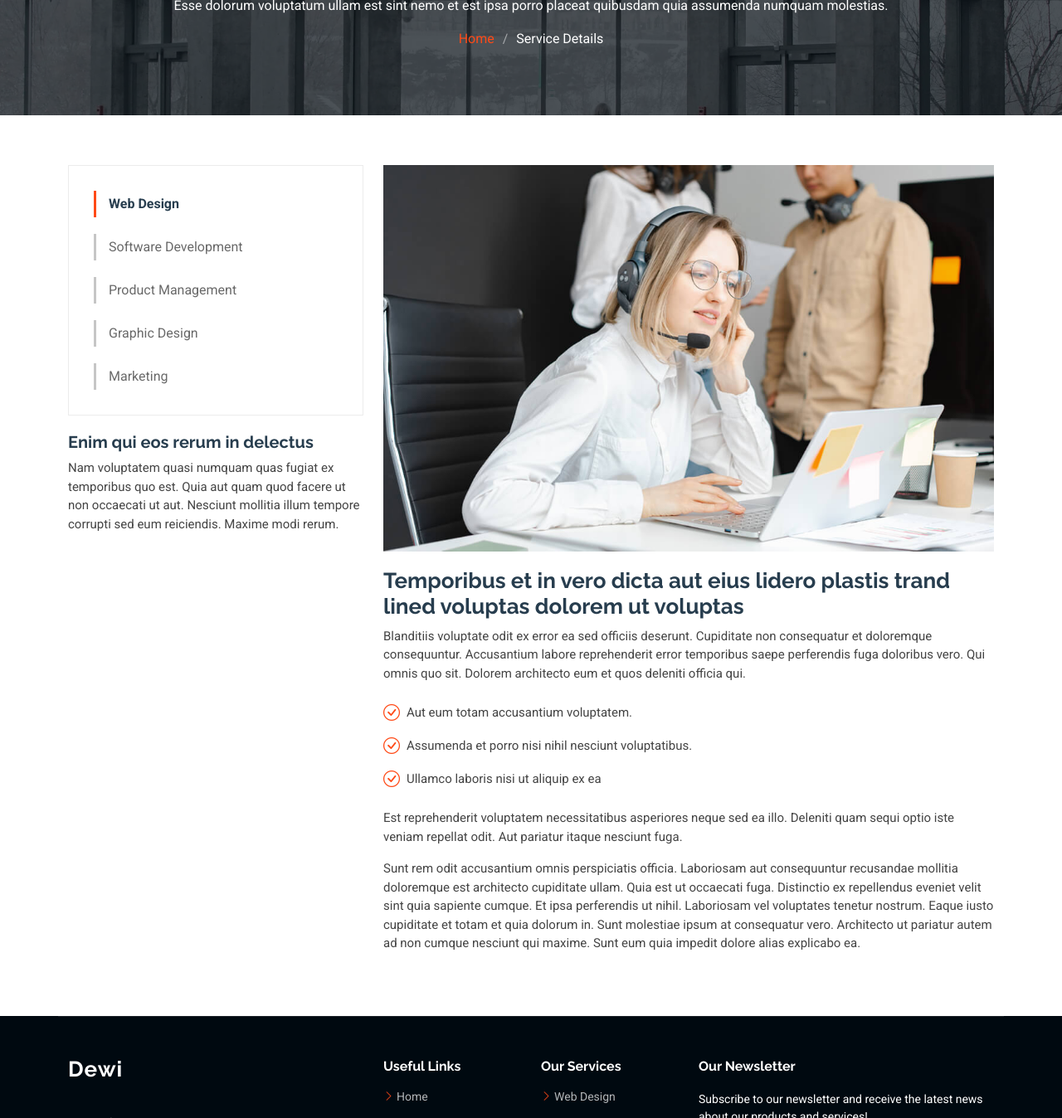
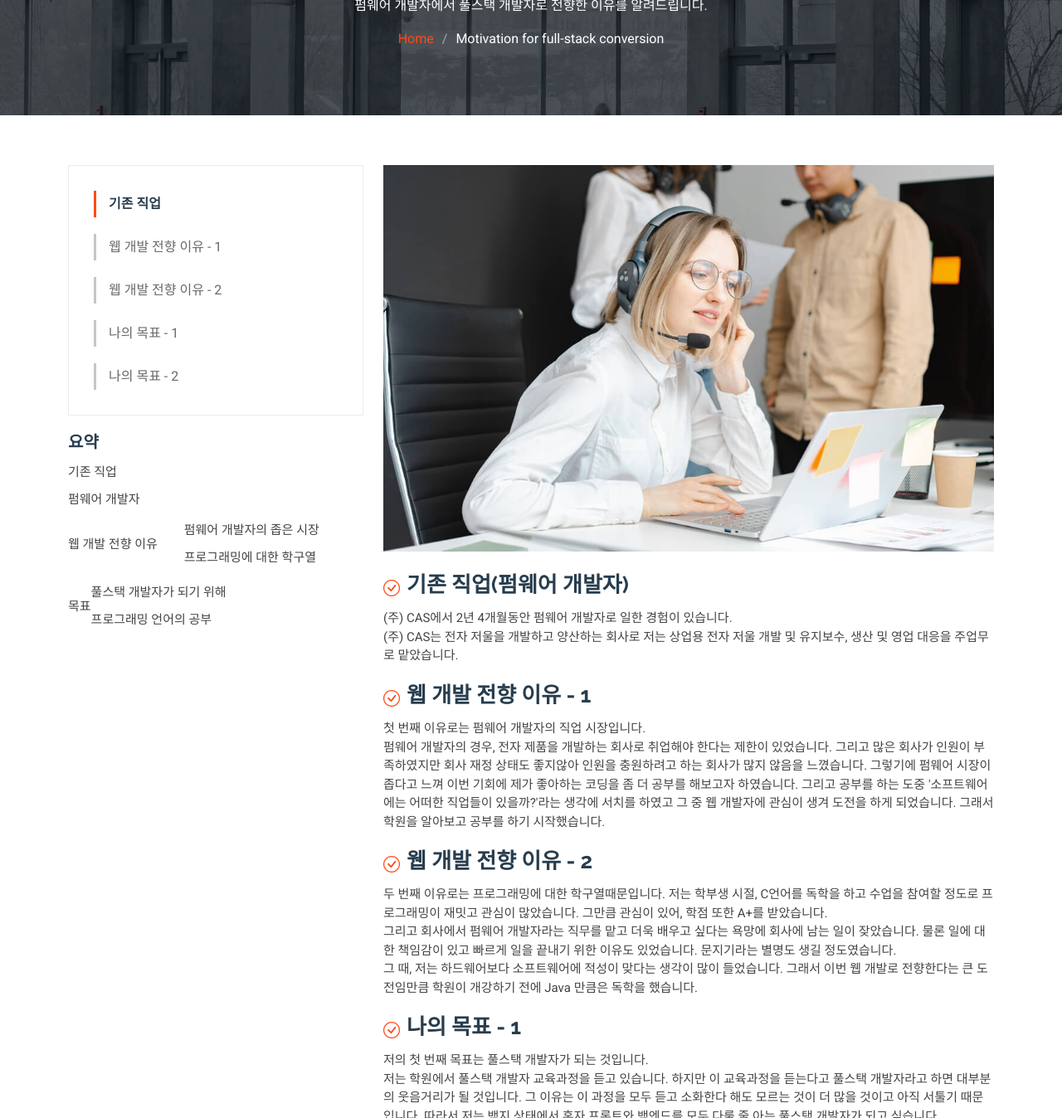
Before and after one commit to gksdyd/Homepage, a plain HTML site: page motivation_fullstack.html in a window 1280 px wide. Shown: the part 225-1573 px from the top of the page at 83% size. Drawn offline with Linux system fonts and the light colour scheme.

Commit message:
1. 포트폴리오 수정 - 웹개발자 전향 동기 수정 중..

```diff
--- a/service-details.html
+++ b/motivation_fullstack.html
@@ -4,7 +4,7 @@
 <head>
   <meta charset="utf-8">
   <meta content="width=device-width, initial-scale=1.0" name="viewport">
-  <title>Service Details - Dewi Bootstrap Template</title>
+  <title>Hanyong - Motivation_FullStack</title>
   <meta name="description" content="">
   <meta name="keywords" content="">
 
@@ -44,14 +44,14 @@
       <a href="index.html" class="logo d-flex align-items-center me-auto">
         <!-- Uncomment the line below if you also wish to use an image logo -->
         <!-- <img src="assets/img/logo.png" alt=""> -->
-        <h1 class="sitename">Dewi</h1>
+        <h1 class="sitename">JeongHanYong_WebPage</h1>
       </a>
 
       <nav id="navmenu" class="navmenu">
         <ul>
           <li><a href="#hero">Home</a></li>
-          <li><a href="#about">About</a></li>
-          <li><a href="#services">Services</a></li>
+          <li><a href="#about">About me</a></li>
+          <li><a href="#services">Resume</a></li>
           <li><a href="#portfolio">Portfolio</a></li>
           <li><a href="#team">Team</a></li>
           <li class="dropdown"><a href="#"><span>Dropdown</span> <i class="bi bi-chevron-down toggle-dropdown"></i></a>
@@ -76,7 +76,7 @@
         <i class="mobile-nav-toggle d-xl-none bi bi-list"></i>
       </nav>
 
-      <a class="cta-btn" href="index.html#about">Get Started</a>
+      <a class="cta-btn" href="index.html#about">About me</a>
 
     </div>
   </header>
@@ -86,12 +86,12 @@
     <!-- Page Title -->
     <div class="page-title dark-background" data-aos="fade" style="background-image: url(assets/img/page-title-bg.webp);">
       <div class="container position-relative">
-        <h1>Service Details</h1>
-        <p>Esse dolorum voluptatum ullam est sint nemo et est ipsa porro placeat quibusdam quia assumenda numquam molestias.</p>
+        <h1>Motivation for full-stack conversion</h1>
+        <p>펌웨어 개발자에서 풀스택 개발자로 전향한 이유를 알려드립니다.</p>
         <nav class="breadcrumbs">
           <ol>
             <li><a href="index.html">Home</a></li>
-            <li class="current">Service Details</li>
+            <li class="current">Motivation for full-stack conversion</li>
           </ol>
         </nav>
       </div>
@@ -106,34 +106,78 @@
 
           <div class="col-lg-4" data-aos="fade-up" data-aos-delay="100">
             <div class="services-list">
-              <a href="#" class="active">Web Design</a>
-              <a href="#">Software Development</a>
-              <a href="#">Product Management</a>
-              <a href="#">Graphic Design</a>
-              <a href="#">Marketing</a>
+              <a href="#Existing_job" class="active">기존 직업</a>
+              <a href="#Motivation_Web_Develope_1">웹 개발 전향 이유 - 1</a>
+              <a href="#Motivation_Web_Develope_2">웹 개발 전향 이유 - 2</a>
+              <a href="#My_Target_1">나의 목표 - 1</a>
+              <a href="#My_Target_2">나의 목표 - 2</a>
             </div>
 
-            <h4>Enim qui eos rerum in delectus</h4>
-            <p>Nam voluptatem quasi numquam quas fugiat ex temporibus quo est. Quia aut quam quod facere ut non occaecati ut aut. Nesciunt mollitia illum tempore corrupti sed eum reiciendis. Maxime modi rerum.</p>
+            <h4>요약</h4>
+            <ul>
+              <li>기존 직업</li>
+                  <ul>
+                    <li>펌웨어 개발자</li>
+                  </ul>
+              <li>웹 개발 전향 이유
+                  <ol>
+                    <li>펌웨어 개발자의 좁은 시장</li>
+                    <li>프로그래밍에 대한 학구열</li>
+                  </ol>
+              </li>
+              <li>목표
+                <ul>
+                  <li>풀스택 개발자가 되기 위해</li>
+                  <li>프로그래밍 언어의 공부</li>
+                </ul>
+              </li>
+            </ul>
           </div>
 
           <div class="col-lg-8" data-aos="fade-up" data-aos-delay="200">
             <img src="assets/img/services.jpg" alt="" class="img-fluid services-img">
-            <h3>Temporibus et in vero dicta aut eius lidero plastis trand lined voluptas dolorem ut voluptas</h3>
-            <p>
-              Blanditiis voluptate odit ex error ea sed officiis deserunt. Cupiditate non consequatur et doloremque consequuntur. Accusantium labore reprehenderit error temporibus saepe perferendis fuga doloribus vero. Qui omnis quo sit. Dolorem architecto eum et quos deleniti officia qui.
-            </p>
             <ul>
-              <li><i class="bi bi-check-circle"></i> <span>Aut eum totam accusantium voluptatem.</span></li>
-              <li><i class="bi bi-check-circle"></i> <span>Assumenda et porro nisi nihil nesciunt voluptatibus.</span></li>
-              <li><i class="bi bi-check-circle"></i> <span>Ullamco laboris nisi ut aliquip ex ea</span></li>
+              <li id="Existing_job"><i class="bi bi-check-circle"></i> <h3>기존 직업(펌웨어 개발자)</h3></li>
+              <p>
+                (주) CAS에서 2년 4개월동안 펌웨어 개발자로 일한 경험이 있습니다.<br>
+                (주) CAS는 전자 저울을 개발하고 양산하는 회사로 저는 상업용 전자 저울 개발 및 유지보수, 생산 및 영업 대응을 주업무로 맡았습니다.
+              </p>
+              <li id="Motivation_Web_Develope_1"><i class="bi bi-check-circle"></i> <h3>웹 개발 전향 이유 - 1</h3></li>
+              <p>
+                첫 번째 이유로는 펌웨어 개발자의 직업 시장입니다.<br>
+                펌웨어 개발자의 경우, 전자 제품을 개발하는 회사로 취업해야 한다는 제한이 있었습니다.
+                그리고 많은 회사가 인원이 부족하였지만 회사 재정 상태도 좋지않아 인원을 충원하려고 하는 회사가 많지 않음을 느꼈습니다.
+                그렇기에 펌웨어 시장이 좁다고 느껴 이번 기회에 제가 좋아하는 코딩을 좀 더 공부를 해보고자 하였습니다.
+                그리고 공부를 하는 도중 '소프트웨어에는 어떠한 직업들이 있을까?'라는 생각에 서치를 하였고 그 중 웹 개발자에 관심이 생겨 도전을 하게 되었습니다.
+                그래서 학원을 알아보고 공부를 하기 시작했습니다.
+              </p>
+              <li id="Motivation_Web_Develope_2"><i class="bi bi-check-circle"></i> <h3>웹 개발 전향 이유 - 2</h3></li>
+              <p>
+                두 번째 이유로는 프로그래밍에 대한 학구열때문입니다.
+                저는 학부생 시절, C언어를 독학을 하고 수업을 참여할 정도로 프로그래밍이 재밋고 관심이 많았습니다.
+                그만큼 관심이 있어, 학점 또한 A+를 받았습니다.<br>
+                그리고 회사에서 펌웨어 개발자라는 직무를 맡고 더욱 배우고 싶다는 욕망에 회사에 남는 일이 잦았습니다.
+                물론 일에 대한 책임감이 있고 빠르게 일을 끝내기 위한 이유도 있었습니다.
+                문지기라는 별명도 생길 정도였습니다.<br>
+                그 때, 저는 하드웨어보다 소프트웨어에 적성이 맞다는 생각이 많이 들었습니다.
+                그래서 이번 웹 개발로 전향한다는 큰 도전임만큼 학원이 개강하기 전에 Java 만큼은 독학을 했습니다.
+              </p>
+              <li id="My_Target_1"><i class="bi bi-check-circle"></i> <h3>나의 목표 - 1</h3></li>
+              <p>
+                저의 첫 번째 목표는 풀스택 개발자가 되는 것입니다.<br>
+                저는 학원에서 풀스택 개발자 교육과정을 듣고 있습니다.
+                하지만 이 교육과정을 듣는다고 풀스택 개발자라고 하면 대부분의 웃음거리가 될 것입니다.
+                그 이유는 이 과정을 모두 듣고 소화한다 해도 모르는 것이 더 많을 것이고 아직 서툴기 때문입니다.
+                따라서 저는 백지 상태에서 혼자 프론트와 백엔드를 모두 다룰 줄 아는 풀스택 개발자가 되고 싶습니다.
+              </p>
+              <li id="My_Target_2"><i class="bi bi-check-circle"></i> <h3>나의 목표 - 2</h3></li>
+              <p>
+                저의 두 번째 목표는 프로그래밍 언어에 대해 더욱 공부하는 것입니다.<br>
+                제가 다룰 줄 아는 언어는 C언어와 웹 개발 관련 언어이며 이 프로그래밍 언어에 대한 모든 것을 안다고 해도 공부를 그만 두지 않을 것입니다.
+                저는 프로그래밍에 관심이 많고 창작의 고통을 즐기는 성격이기에 C#도 배워보고 기회가 된다면 다른 언어들도 공부를 해보고 싶습니다.
+                물론 우선 순위가 무엇인지 알기에 회사 업무에 지장을 주지 않는 선에서 도전을 하고 싶습니다.
+              </p>
             </ul>
-            <p>
-              Est reprehenderit voluptatem necessitatibus asperiores neque sed ea illo. Deleniti quam sequi optio iste veniam repellat odit. Aut pariatur itaque nesciunt fuga.
-            </p>
-            <p>
-              Sunt rem odit accusantium omnis perspiciatis officia. Laboriosam aut consequuntur recusandae mollitia doloremque est architecto cupiditate ullam. Quia est ut occaecati fuga. Distinctio ex repellendus eveniet velit sint quia sapiente cumque. Et ipsa perferendis ut nihil. Laboriosam vel voluptates tenetur nostrum. Eaque iusto cupiditate et totam et quia dolorum in. Sunt molestiae ipsum at consequatur vero. Architecto ut pariatur autem ad non cumque nesciunt qui maxime. Sunt eum quia impedit dolore alias explicabo ea.
-            </p>
           </div>
 
         </div>
```
Also changed, not shown: index.html (+6 -7 lines), assets/img/job.jpg (added).
